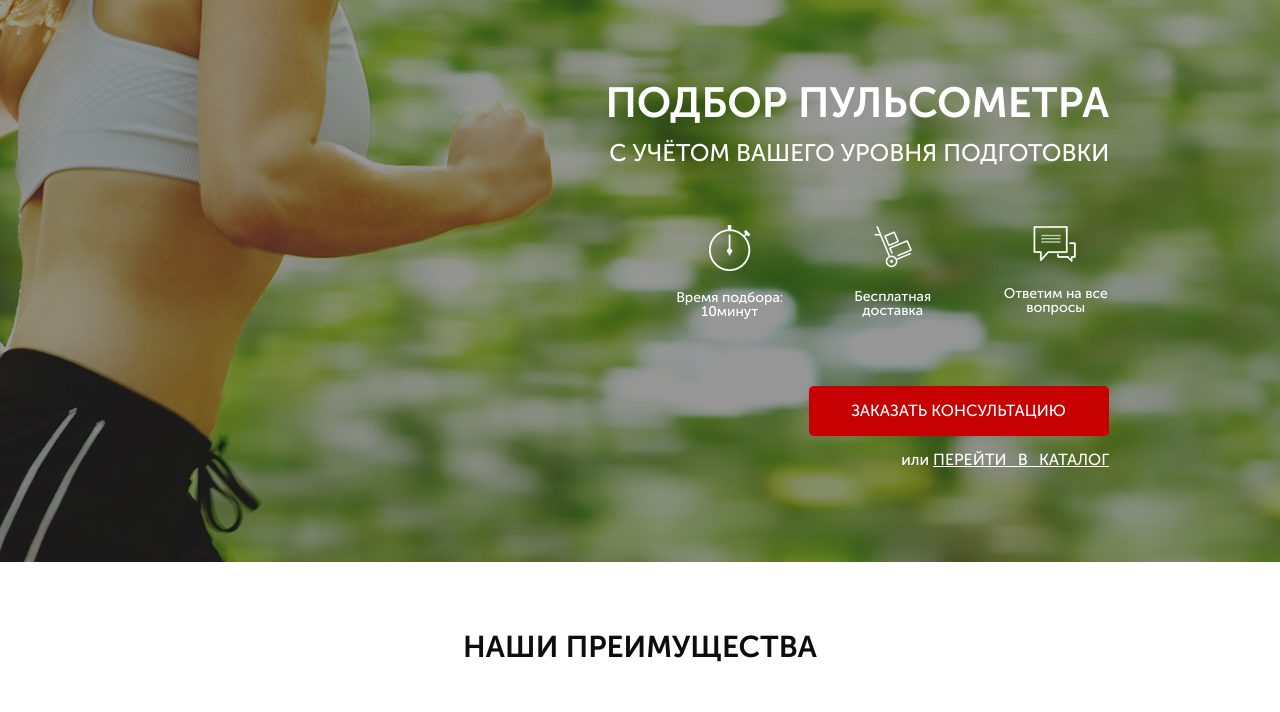
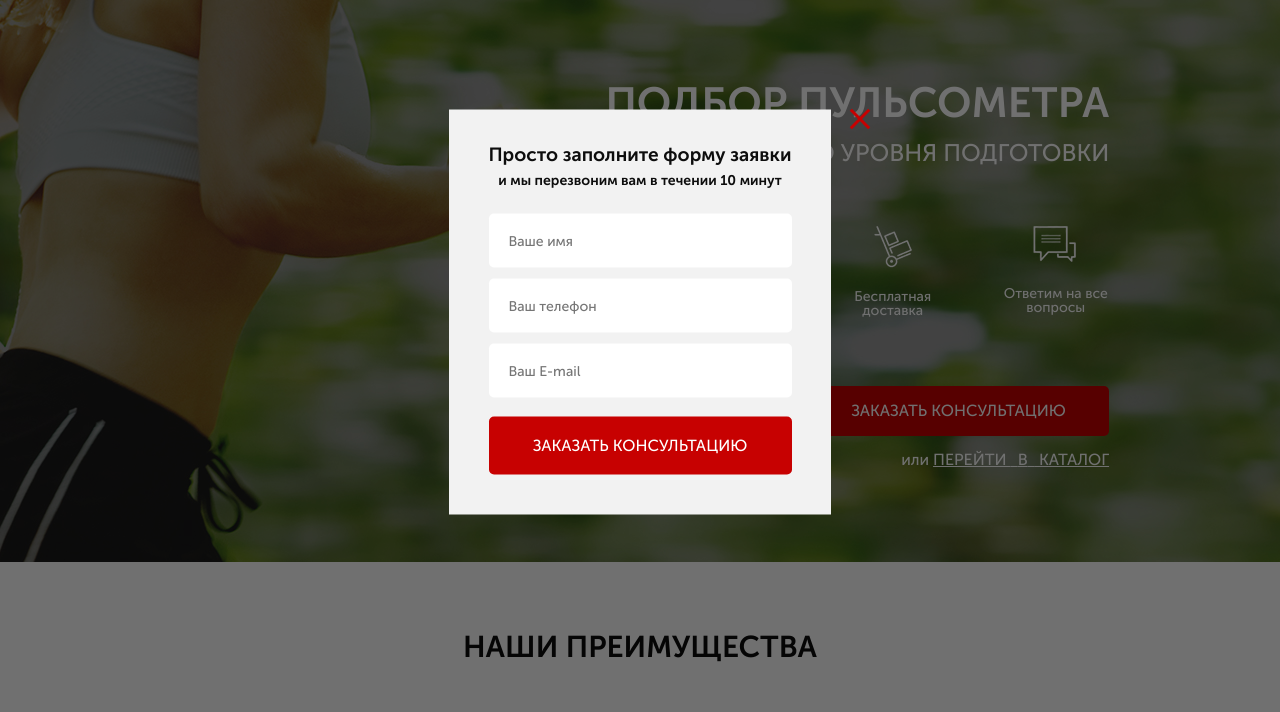
Before and after one commit to Zakharov1984/UDEMY__THIRD-PROJECT__PULSE, a website: page src/index.html in a window 1280 px wide. Both pictures are taken after a click on the button "ЗАКАЗАТЬ ЗВОНОК". Shown: the part 88-800 px from the top of the page. Drawn offline with nearby package versions, Linux system fonts and the light colour scheme; files whose address does not match are found by name.

Commit message:
implementation_of_modal_windows

```diff
--- a/src/index.html
+++ b/src/index.html
@@ -23,7 +23,7 @@
                 </div>
                 <div class="header__contacts">
                     <a href="tel:+74999228974" class="header__number">+7 (499) 922-89-74</a>
-                    <button class="header__call-button button">заказать звонок</button>
+                    <button class="header__call-button button" id="consultation">заказать звонок</button>
                 </div>
             </header>
             <div class="run__wrapper">
@@ -45,7 +45,7 @@
                         <div class="run__item-text">Ответим на все вопросы</div>
                     </div>
                 </div>
-                <button class="run__order-button button">заказать консультацию</button>
+                <button class="run__order-button button" id="consultation">заказать консультацию</button>
                 <div class="run__or">или <a href="#" class="run__or-link">ПЕРЕЙТИ <sub>_</sub>В<sub>_</sub> КАТАЛОГ</a></div>
             </div>
         </div>
@@ -156,7 +156,7 @@
                     <div class="catalog__item-wrapper">
                         <div class="catalog__item-supmenu catalog__item-supmenu_active">
                             <img src="img/heart_rate_monitor/heart_rate_monitor.jpg" alt="" class="catalog__item-img">
-                            <div class="catalog__item-name">Пульсометр Polar FT1</div>
+                            <div class="catalog__item-name">Пульсометр Polar FT2</div>
                             <div class="catalog__item-description">
                                 Для первых шагов в тренировках, основанных на сердечном ритме
                             </div>
@@ -192,7 +192,7 @@
                     <div class="catalog__item-wrapper">
                         <div class="catalog__item-supmenu catalog__item-supmenu_active">
                             <img src="img/heart_rate_monitor/heart_rate_monitor.jpg" alt="" class="catalog__item-img">
-                            <div class="catalog__item-name">Пульсометр Polar FT1</div>
+                            <div class="catalog__item-name">Пульсометр Polar FT3</div>
                             <div class="catalog__item-description">
                                 Для первых шагов в тренировках, основанных на сердечном ритме
                             </div>
@@ -228,7 +228,7 @@
                     <div class="catalog__item-wrapper">
                         <div class="catalog__item-supmenu catalog__item-supmenu_active">
                             <img src="img/heart_rate_monitor/heart_rate_monitor.jpg" alt="" class="catalog__item-img">
-                            <div class="catalog__item-name">Пульсометр Polar FT1</div>
+                            <div class="catalog__item-name">Пульсометр Polar FT4</div>
                             <div class="catalog__item-description">
                                 Для первых шагов в тренировках, основанных на сердечном ритме
                             </div>
@@ -264,7 +264,7 @@
                     <div class="catalog__item-wrapper">
                         <div class="catalog__item-supmenu catalog__item-supmenu_active">
                             <img src="img/heart_rate_monitor/heart_rate_monitor.jpg" alt="" class="catalog__item-img">
-                            <div class="catalog__item-name">Пульсометр Polar FT1</div>
+                            <div class="catalog__item-name">Пульсометр Polar FT5</div>
                             <div class="catalog__item-description">
                                 Для первых шагов в тренировках, основанных на сердечном ритме
                             </div>
@@ -300,7 +300,7 @@
                     <div class="catalog__item-wrapper">
                         <div class="catalog__item-supmenu catalog__item-supmenu_active">
                             <img src="img/heart_rate_monitor/heart_rate_monitor.jpg" alt="" class="catalog__item-img">
-                            <div class="catalog__item-name">Пульсометр Polar FT1</div>
+                            <div class="catalog__item-name">Пульсометр Polar FT6</div>
                             <div class="catalog__item-description">
                                 Для первых шагов в тренировках, основанных на сердечном ритме
                             </div>
@@ -338,7 +338,7 @@
                     <div class="catalog__item-wrapper">
                         <div class="catalog__item-supmenu catalog__item-supmenu_active">
                             <img src="img/heart_rate_monitor/heart_rate_monitor.jpg" alt="" class="catalog__item-img">
-                            <div class="catalog__item-name">Пульсометр Polar FT1</div>
+                            <div class="catalog__item-name">Пульсометр Polar FT7</div>
                             <div class="catalog__item-description">
                                 Для первых шагов в тренировках, основанных на сердечном ритме
                             </div>
@@ -374,7 +374,7 @@
                     <div class="catalog__item-wrapper">
                         <div class="catalog__item-supmenu catalog__item-supmenu_active">
                             <img src="img/heart_rate_monitor/heart_rate_monitor.jpg" alt="" class="catalog__item-img">
-                            <div class="catalog__item-name">Пульсометр Polar FT1</div>
+                            <div class="catalog__item-name">Пульсометр Polar FT8</div>
                             <div class="catalog__item-description">
                                 Для первых шагов в тренировках, основанных на сердечном ритме
                             </div>
@@ -412,7 +412,7 @@
                     <div class="catalog__item-wrapper">
                         <div class="catalog__item-supmenu catalog__item-supmenu_active">
                             <img src="img/heart_rate_monitor/heart_rate_monitor.jpg" alt="" class="catalog__item-img">
-                            <div class="catalog__item-name">Пульсометр Polar FT1</div>
+                            <div class="catalog__item-name">Пульсометр Polar FT9</div>
                             <div class="catalog__item-description">
                                 Для первых шагов в тренировках, основанных на сердечном ритме
                             </div>
@@ -504,6 +504,35 @@
             </div>
         </div>
     </footer>
+    <div class="overlay">
+        <div class="modal" data-modal="consultation">
+            <div class="modal__suptitle">Просто заполните форму заявки</div>
+            <div class="modal__description">и мы перезвоним вам в течении 10 минут</div>
+            <form action="#" class="feed-form modal__feed-form">
+                <input type="text" class="feed-form__item" placeholder="Ваше имя">
+                <input type="number" class="feed-form__item" placeholder="Ваш телефон">
+                <input type="email" class="feed-form__item" placeholder="Ваш E-mail">
+                <button type="submit" class="feed-form__button button">заказать кОНСУЛЬТАЦИЮ</button>
+            </form>
+            <button class="modal__close"></button>
+        </div>
+        <div class="modal" data-modal="order">
+            <div class="modal__suptitle">Ваш заказ:</div>
+            <div class="modal__description">Пульсометр Polar FT1</div>
+            <form action="#" class="feed-form modal__feed-form">
+                <input type="text" class="feed-form__item" placeholder="Ваше имя">
+                <input type="number" class="feed-form__item" placeholder="Ваш телефон">
+                <input type="email" class="feed-form__item" placeholder="Ваш E-mail">
+                <button type="submit" class="feed-form__button button">купить</button>
+            </form>
+            <button class="modal__close"></button>
+        </div>
+        <div class="modal" data-modal="thanks">
+            <div class="modal__suptitle">Спасибо за вашу заявку!</div>
+            <div class="modal__description">Наш менеджер свяжется с вами<br>в ближайшее время!</div>
+            <button class="modal__close"></button>
+        </div>
+    </div>
     <script type="text/javascript" src="https://code.jquery.com/jquery-1.11.0.min.js"></script>
     <script type="text/javascript" src="https://code.jquery.com/jquery-migrate-1.2.1.min.js"></script>
     <script type="text/javascript" src="js/slick.min.js"></script>
--- a/src/js/main.js
+++ b/src/js/main.js
@@ -84,3 +84,35 @@ function showContent() {
 }
 
 showContent();
+
+function showModal() {
+    document.querySelectorAll('#consultation').forEach(element => {
+        element.addEventListener('click', (event) => {
+            document.querySelector('.overlay').classList.add('overlay_active');
+            document.querySelector('[data-modal="consultation"]').classList.add('modal_active');
+        })
+    })
+
+    document.querySelectorAll('.catalog__button-buy').forEach(element => {
+        element.addEventListener('click', event => {
+            document.querySelector('.overlay').classList.add('overlay_active');
+            document.querySelector('[data-modal="order"]').classList.add('modal_active');
+
+        })
+    })
+
+    function closeModal() {
+        document.querySelectorAll('.modal__close').forEach(element => {
+            element.addEventListener('click', event => {
+                document.querySelector('.overlay').classList.remove('overlay_active');
+                document.querySelector('[data-modal="consultation"]').classList.remove('modal_active');
+                document.querySelector('[data-modal="order"]').classList.remove('modal_active');
+
+            })
+        })
+    }
+
+    closeModal();
+}
+
+showModal();
--- /dev/null
+++ b/src/sass/blocks/_overlay.sass
@@ -0,0 +1,57 @@
+.overlay
+    display: none
+    position: fixed
+    top: 0
+    z-index: 10000
+    width: 100%
+    min-height: 100vh
+    background: rgba(0, 0, 0, 0.56)
+    &_active
+        display: block
+.modal
+    display: none
+    position: absolute
+    top: 50%
+    left: 50%
+    transform: translate(-50%, -50%)
+    width: 382px
+    padding: 35px 28px 40px
+    background-color: #F2F2F2
+    &_active
+        display: block
+    &__suptitle
+        font-weight: 700
+        font-size: 19px
+        line-height: 19px
+        color: $COLOR_BLACK
+        text-align: center
+    &__description
+        margin-top: 10px
+        font-weight: 700
+        font-size: 14px
+        line-height: 14px
+        color: $COLOR_BLACK
+        text-align: center
+    &__feed-form
+        margin: 26px auto 0
+    &__close
+        position: absolute
+        top: -5px
+        right: -42px
+        padding: 0
+        border: none
+        width: 26px
+        height: 26px
+        background: none
+        &::before, &::after
+            content: ''
+            display: block
+            position: absolute
+            top: 50%
+            transform: translateX(-50%)
+            transform: rotate(45deg)
+            width: 100%
+            height: 3px
+            background-color: $COLOR_RED
+        &::after
+            transform: rotate(-45deg)
--- a/src/sass/style.sass
+++ b/src/sass/style.sass
@@ -24,4 +24,5 @@
 @import 'blocks/_reviews-item'
 @import 'blocks/_footer'
 @import 'blocks/_map'
+@import 'blocks/_overlay'
 @import '_media'
```
Also changed, not shown: src/css/style.css.
